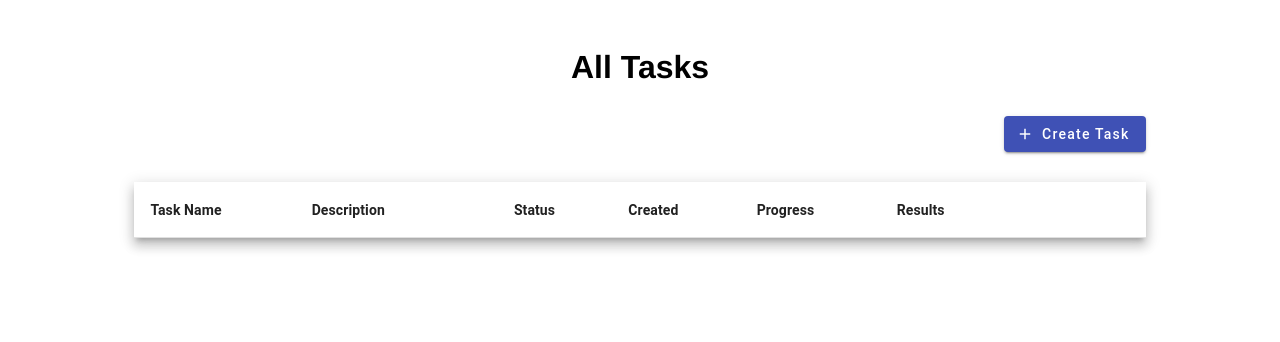
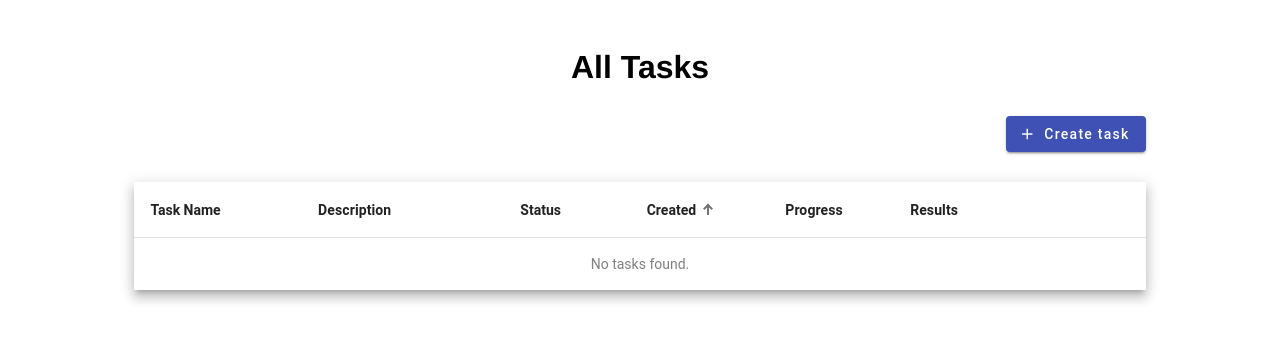
Before and after one commit to ajbondmk/task-management, an Angular app in the folder frontend/: page / in a window 1280 px wide. Shown: the top 342 px of the page. Built offline with nearby package versions, Linux system fonts and the light colour scheme; no server answers.

Commit message:
Add table sorting and empty table placeholder

```diff
--- a/frontend/src/app/components/tasks-list/tasks-list.component.html
+++ b/frontend/src/app/components/tasks-list/tasks-list.component.html
@@ -1,9 +1,9 @@
 <h1>All Tasks</h1>
-<button mat-raised-button color="primary" class="create-task-button" (click)="openCreateTaskDialog()"><mat-icon>add</mat-icon> Create Task</button>
+<button mat-raised-button color="primary" class="create-task-button" (click)="openCreateTaskDialog()"><mat-icon>add</mat-icon> Create task</button>
 
-<table mat-table [dataSource]="dataSource" class="mat-elevation-z8">
+<table mat-table [dataSource]="dataSource" matSort (matSortChange)="onSort($event)" matSortActive="created" matSortDirection="asc" class="mat-elevation-z8">
 <ng-container matColumnDef="name">
-    <th mat-header-cell *matHeaderCellDef><b> Task Name </b></th>
+    <th mat-header-cell *matHeaderCellDef mat-sort-header><b> Task Name </b></th>
     <td mat-cell *matCellDef="let task"> {{task.name}} </td>
 </ng-container>
 
@@ -13,14 +13,14 @@
 </ng-container>
 
 <ng-container matColumnDef="status">
-    <th mat-header-cell *matHeaderCellDef><b> Status </b></th>
+    <th mat-header-cell *matHeaderCellDef mat-sort-header><b> Status </b></th>
     <td mat-cell *matCellDef="let task">
         <status-chip [status]="task.status"></status-chip>
     </td>
 </ng-container>
 
 <ng-container matColumnDef="created">
-    <th mat-header-cell *matHeaderCellDef><b> Created </b></th>
+    <th mat-header-cell *matHeaderCellDef mat-sort-header><b> Created </b></th>
     <td mat-cell *matCellDef="let task"> {{task.created | date:'d MMM, HH:mm:ss'}} </td>
 </ng-container>
 
@@ -79,4 +79,5 @@
 
 <tr mat-header-row *matHeaderRowDef="displayedColumns"></tr>
 <tr mat-row *matRowDef="let row; columns: displayedColumns;"></tr>
+<tr *matNoDataRow><td class="row-placeholder" [attr.colspan]="displayedColumns.length">No tasks found.</td></tr>
 </table>
--- a/frontend/src/app/components/tasks-list/tasks-list.component.scss
+++ b/frontend/src/app/components/tasks-list/tasks-list.component.scss
@@ -12,3 +12,9 @@
   text-align: end;
   width: 140px;
 }
+
+.row-placeholder {
+    text-align: center;
+    padding: 16px 0;
+    color: grey;
+}
--- a/frontend/src/app/components/tasks-list/tasks-list.component.ts
+++ b/frontend/src/app/components/tasks-list/tasks-list.component.ts
@@ -1,10 +1,11 @@
 import { CommonModule } from '@angular/common';
-import { Component, inject, DestroyRef, OnInit, OnDestroy } from '@angular/core';
+import { Component, inject, DestroyRef, OnInit, OnDestroy, ViewChild } from '@angular/core';
 import { takeUntilDestroyed } from '@angular/core/rxjs-interop';
 import { take } from 'rxjs/operators';
 import { MatButtonModule } from '@angular/material/button';
 import { MatDialog, MatDialogModule } from '@angular/material/dialog';
 import { MatMenuModule } from '@angular/material/menu';
+import { MatSort, MatSortModule, Sort } from '@angular/material/sort';
 import { MatTableModule } from '@angular/material/table';
 import { MatIconModule } from '@angular/material/icon';
 import { MatTooltipModule } from '@angular/material/tooltip';
@@ -21,7 +22,7 @@ import { UpdateTaskDialog } from '../update-task-dialog/update-task-dialog';
 @Component({
   selector: 'app-tasks-list',
   standalone: true,
-  imports: [CommonModule, DatePipe, MatButtonModule, MatDialogModule, MatTableModule, MatIconModule, MatTooltipModule, MatMenuModule, MatProgressBarModule, StatusChipComponent],
+  imports: [CommonModule, DatePipe, MatButtonModule, MatDialogModule, MatTableModule, MatIconModule, MatTooltipModule, MatMenuModule, MatProgressBarModule, MatSortModule, StatusChipComponent],
   templateUrl: './tasks-list.component.html',
   styleUrl: './tasks-list.component.scss'
 })
@@ -35,6 +36,8 @@ export class TasksListComponent implements OnInit, OnDestroy {
   dataSource: Task[] = [];
   TaskStatus = TaskStatus;
   private dataRefresher: ReturnType<typeof setTimeout> | undefined =  undefined;
+
+  @ViewChild(MatSort) sort!: MatSort;
 
   constructor() {
     this.loadAllTasks();
@@ -112,6 +115,25 @@ export class TasksListComponent implements OnInit, OnDestroy {
       .subscribe(() => this.loadAllTasks());
   }
 
+  protected onSort(event: Sort) {
+    if (!event.active || event.direction === '') {
+      return;
+    }
+    this.dataSource = this.dataSource.slice().sort((a, b) => {
+      const isAsc = event.direction === 'asc';
+      switch (event.active) {
+        case 'name':
+          return a.name.localeCompare(b.name) * (isAsc ? 1 : -1);
+        case 'status':
+          return (b.status - a.status) * (isAsc ? 1 : -1);
+        case 'created':
+          return (a.created < b.created ? 1 : -1) * (isAsc ? 1 : -1);
+        default:
+          return 0;
+      }
+    });
+  }
+
   private loadAllTasks() {
     this.tasksService.listTasks()
       .pipe(take(1), takeUntilDestroyed(this.destroyRef))
```
